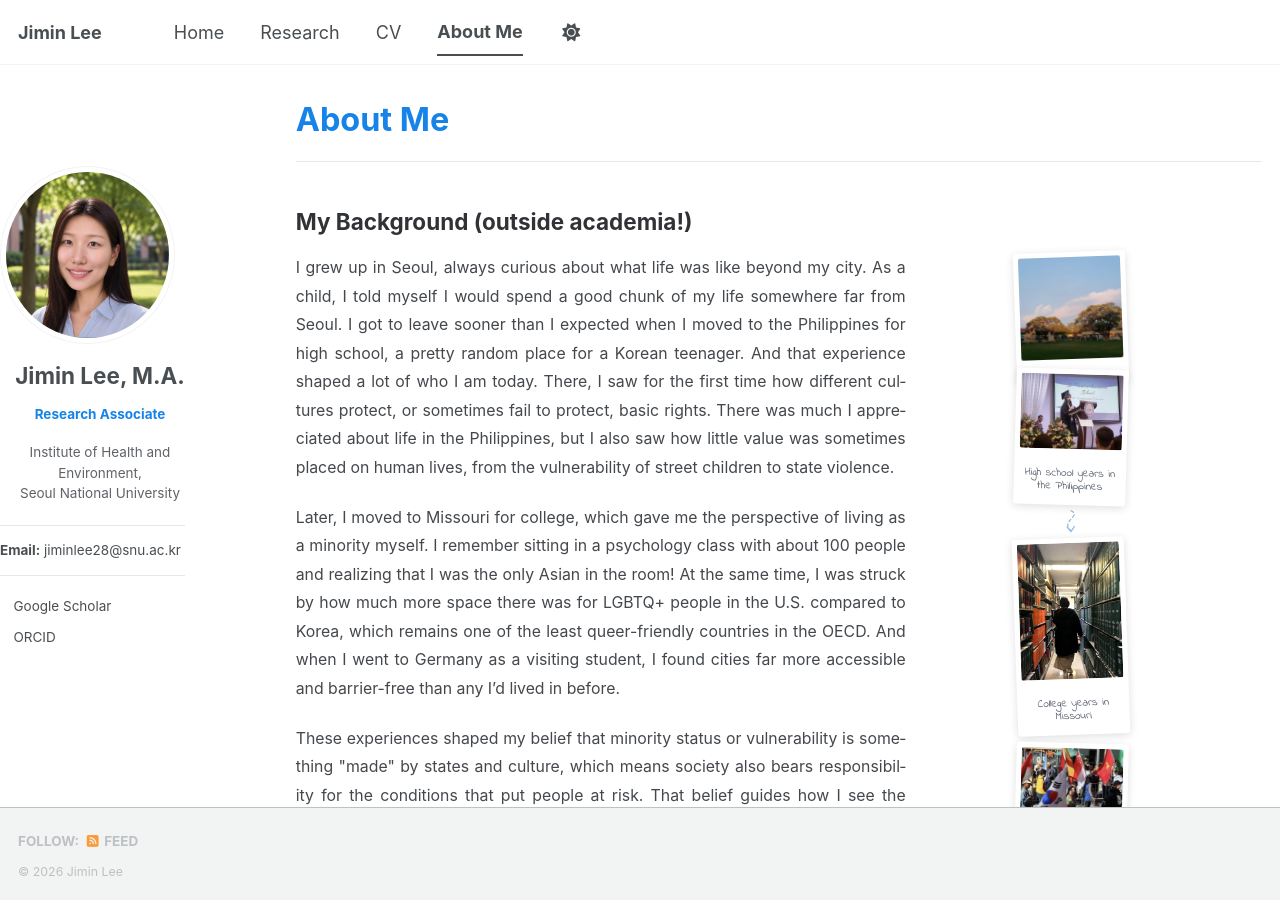
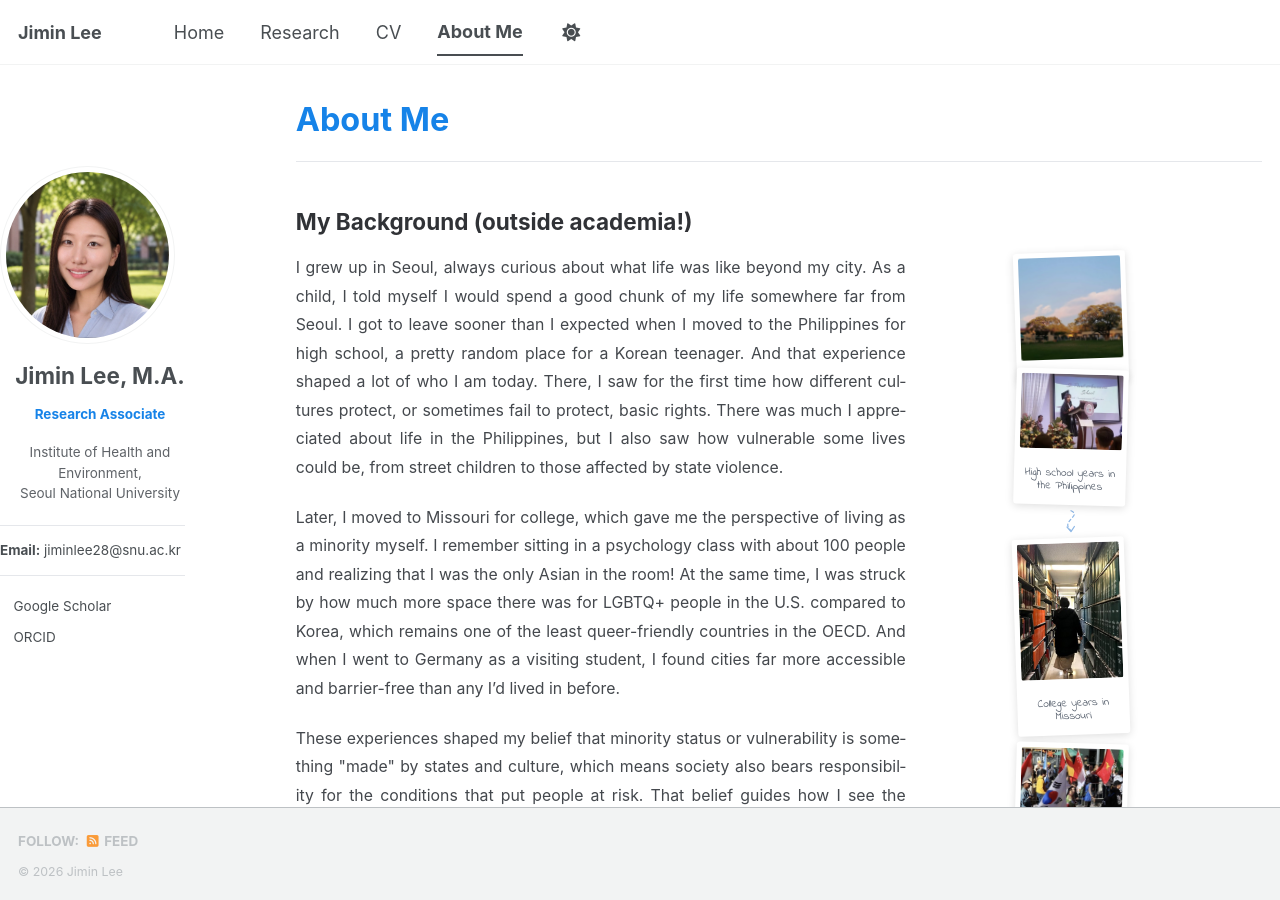
Before and after one commit to jiminlee-research/jiminlee-research.github.io, a Jekyll site: the page built from _pages/about-me.md, in a window 1280 px wide and 900 px high. Built offline with Jekyll 4.4.1, drawn with Linux system fonts in a browser that asks for light colours; a style sheet for code colours, icons or effects is not loaded.

Commit message:
Further soften Philippines passage on About Me
Co-Authored-By: Claude Opus 5.5 <noreply@anthropic.com>
Claude-Session: https://claude.ai/code/session_01PcjxNfDHwsJtJ6agebrJHV

```diff
--- a/_pages/about-me.md
+++ b/_pages/about-me.md
@@ -129,7 +129,7 @@ author_profile: true
 
 <h2>My Background (outside academia!)</h2>
 
-<p>I grew up in Seoul, always curious about what life was like beyond my city. As a child, I told myself I would spend a good chunk of my life somewhere far from Seoul. I got to leave sooner than I expected when I moved to the Philippines for high school, a pretty random place for a Korean teenager. And that experience shaped a lot of who I am today. There, I saw for the first time how different cultures protect, or sometimes fail to protect, basic rights. There was much I appreciated about life in the Philippines, but I also saw how little value was sometimes placed on human lives, from the vulnerability of street children to state violence.</p>
+<p>I grew up in Seoul, always curious about what life was like beyond my city. As a child, I told myself I would spend a good chunk of my life somewhere far from Seoul. I got to leave sooner than I expected when I moved to the Philippines for high school, a pretty random place for a Korean teenager. And that experience shaped a lot of who I am today. There, I saw for the first time how different cultures protect, or sometimes fail to protect, basic rights. There was much I appreciated about life in the Philippines, but I also saw how vulnerable some lives could be, from street children to those affected by state violence.</p>
 
 <p>Later, I moved to Missouri for college, which gave me the perspective of living as a minority myself. I remember sitting in a psychology class with about 100 people and realizing that I was the only Asian in the room! At the same time, I was struck by how much more space there was for LGBTQ+ people in the U.S. compared to Korea, which remains one of the least queer-friendly countries in the OECD. And when I went to Germany as a visiting student, I found cities far more accessible and barrier-free than any I’d lived in before.</p>
 
```
